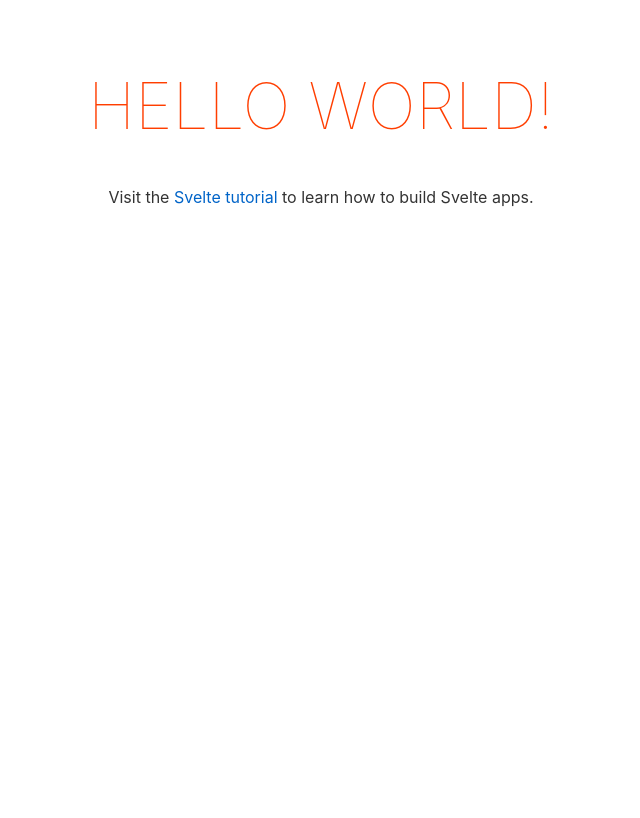
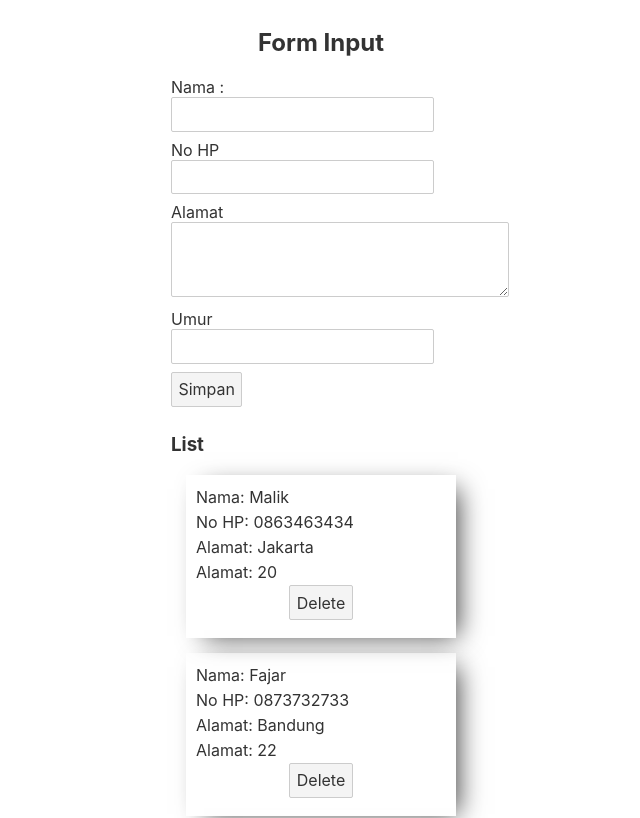
Before and after one commit to oktorakevinarigi/latihan-svelte, a Svelte app: page / in a window 1280 px wide. Shown: the top 818 px of the page, without its empty margins (319-959 px from the left). Built offline with nearby package versions, Linux system fonts and the light colour scheme.

Commit message:
contoh 1 dan 2

```diff
--- /dev/null
+++ b/src/cth1/Form.svelte
@@ -0,0 +1,41 @@
+<script>
+    let nama = ''
+    let nohp = ''
+    let alamat = ''
+</script>
+
+<div class="container">
+    <form>
+        <div class="title">
+            <h2>Form Input</h2>
+        </div>
+        <div>
+            <label for="nama">Nama :</label>
+            <input type="text" id="nama" value=''>
+        </div>
+        <div>
+            <label for="noHP">No HP</label>
+            <input type="number" id="noHP" value=''>
+        </div>
+        <div>
+            <label for="alamat">Alamat</label>
+            <textarea cols="30" rows="3" id="alamat" value=''></textarea>
+        </div>
+        <button>Simpan</button>
+    </form>
+
+    <h3>View</h3>
+    <h4>Nama : </h4>
+    <h4>No HP : </h4>
+    <h4>Alamat : </h4>
+</div>
+
+<style>
+.title{
+    text-align: center;
+}
+.container{
+    margin: 0 auto;
+    width: 300px;
+}
+</style>
--- /dev/null
+++ b/src/cth2/Form.svelte
@@ -0,0 +1,83 @@
+<script>
+    let nama = ''
+    let nohp = ''
+    let alamat = ''
+    let umur = ''
+
+    let lists = [
+        {id:1, nama: 'Malik', nohp: '0863463434', alamat:'Jakarta', umur: 20},
+        {id:2, nama: 'Fajar', nohp: '0873732733', alamat:'Bandung', umur: 22},
+        {id:3, nama: 'Lusi', nohp: '0833473783', alamat:'jogja', umur:25}
+    ]
+
+    const handleSimpan = () =>{
+
+    }
+
+    const handleDelete = (id) =>{
+
+    }
+</script>
+
+<div class="container">
+    <form>
+        <div class="title">
+            <h2>Form Input</h2>
+        </div>
+        <div>
+            <label for="nama">Nama :</label>
+            <input type="text" id="nama" bind:value={nama}>
+        </div>
+        <div>
+            <label for="noHP">No HP</label>
+            <input type="number" id="noHP" bind:value={nohp}>
+        </div>
+        <div>
+            <label for="alamat">Alamat</label>
+            <textarea cols="30" rows="3" id="alamat" bind:value={alamat}></textarea>
+        </div>
+        <div>
+            <label for="umur">Umur</label>
+            <input type="number" id="umur" bind:value={umur}>
+        </div>
+        <button>Simpan</button>
+    </form>
+
+    <div>
+        <h3>List</h3>
+    </div>
+        {#each lists as list}
+            <div class="box-card">
+                <span>Nama: {list.nama}</span>
+                <span>No HP: {list.nohp}</span>
+                <span>Alamat: {list.alamat}</span>
+                <span>Alamat: {list.umur}</span>
+                <div class="box-button">
+                    <button on:click={() => handleDelete(list.id)}>Delete</button>
+                </div>
+            </div>
+        {/each}
+</div>
+
+<style>
+.title{
+    text-align: center;
+}
+.container{
+    margin: 0 auto;
+    width: 300px;
+}
+.box-card{
+    padding: 10px;
+    min-height: 100px;
+    box-shadow: 10px 6px 25px -8px rgba(0,0,0,0.75);
+    margin: 15px;
+}
+span{
+    display: block;
+    line-height: 25px
+}
+.box-button{
+    text-align: center
+}
+</style>
--- a/src/main.js
+++ b/src/main.js
@@ -1,6 +1,8 @@
 import App from './App.svelte';
+// import Form from './cth1/Form.svelte'
+import Form from './cth2/Form.svelte'
 
-const app = new App({
+const app = new Form({
 	target: document.body,
 	props: {
 		name: 'world'
```
Also changed, not shown: src/catatan.js (added, +26 -0 lines).
